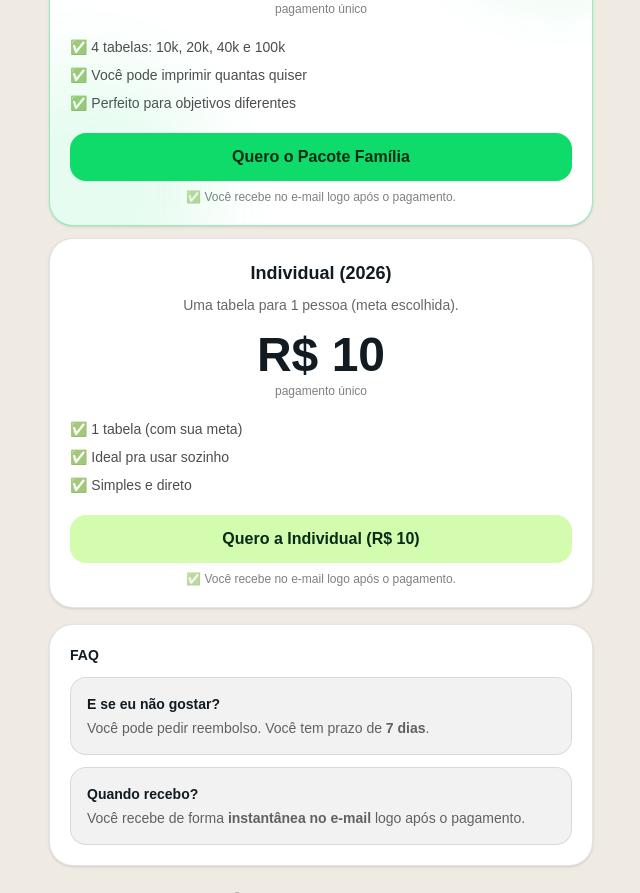
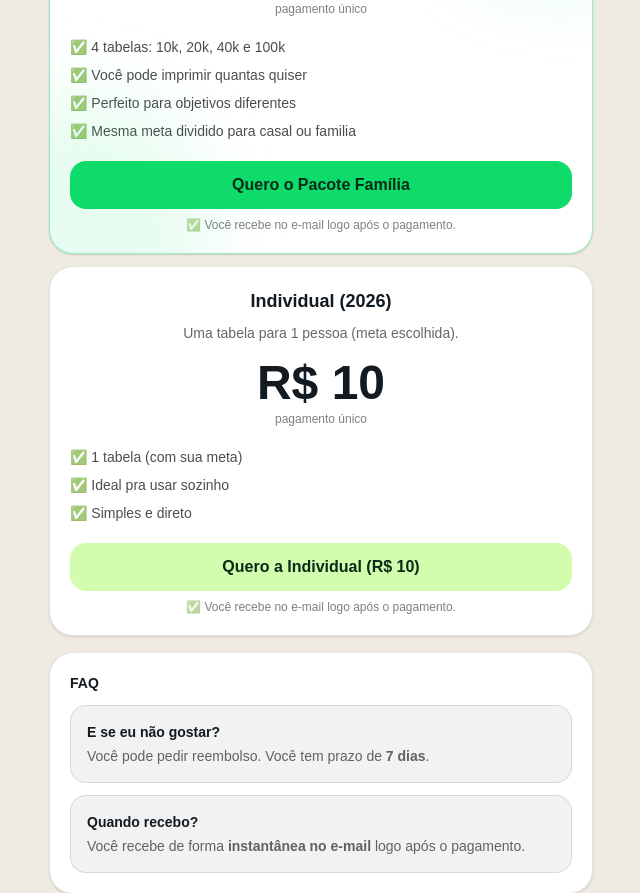
Before and after one commit to gregonocode/creative-nails, a Next.js app: page /funil/oferta in a window 1280 px wide. Shown: the part 1240-2133 px from the top of the page, without its empty margins (319-959 px from the left). Built offline with nearby package versions, Linux system fonts and the light colour scheme.

Commit message:
pagina pronta

```diff
--- a/app/funil/oferta/page.tsx
+++ b/app/funil/oferta/page.tsx
@@ -260,6 +260,7 @@ export default function OfertaPage() {
               <li>✅ 4 tabelas: 10k, 20k, 40k e 100k</li>
               <li>✅ Você pode imprimir quantas quiser</li>
               <li>✅ Perfeito para objetivos diferentes</li>
+              <li>✅ Mesma meta dividido para casal ou familia</li>
             </ul>
 
             <Link
```
